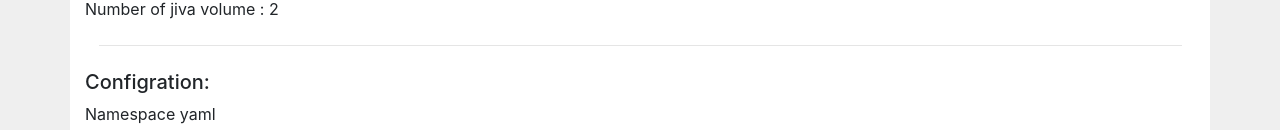
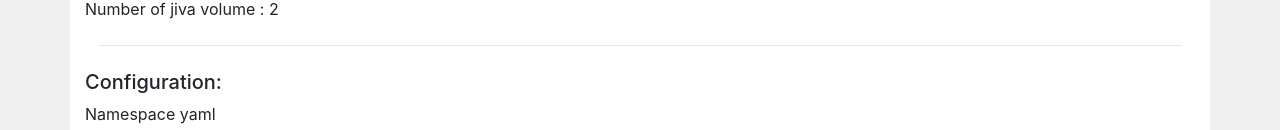
Before and after one commit to mayadata-io/workloads-dashboard, an Angular app: page / in a window 1280 px wide. Shown: the part 819-949 px from the top of the page. Built offline with nearby package versions, Linux system fonts and the light colour scheme; no server answers.

Commit message:
remove the typr

```diff
--- a/src/app/components/dashboard/dashboard.component.html
+++ b/src/app/components/dashboard/dashboard.component.html
@@ -56,7 +56,7 @@
       </div>
       <hr style="width: 95%;text-align: center" class="my-0">
       <div class="col-md-12 py-4">
-        <h5>Configration:</h5>
+        <h5>Configuration:</h5>
         <li>Namespace yaml
           <a href=""></a>
         </li>
```
